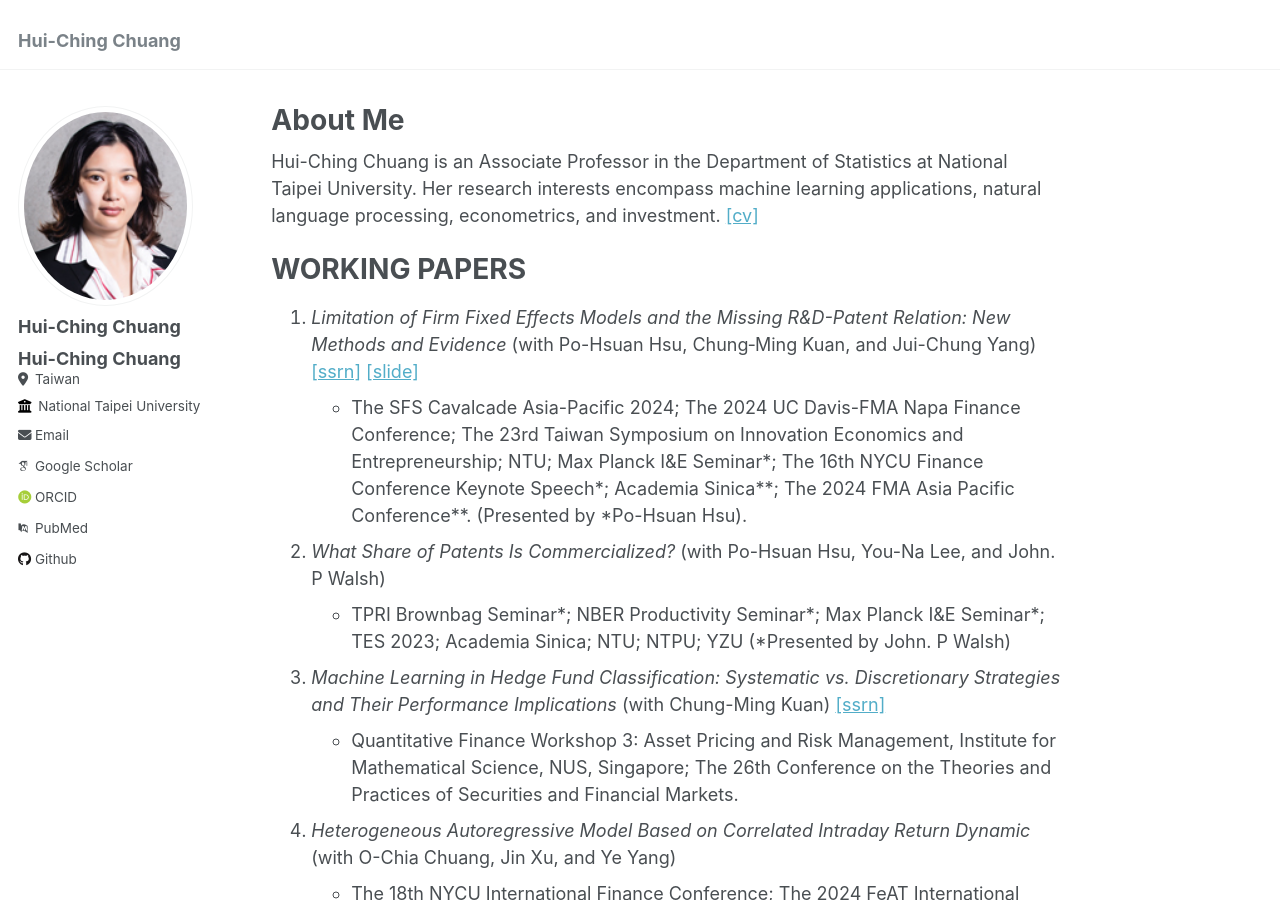
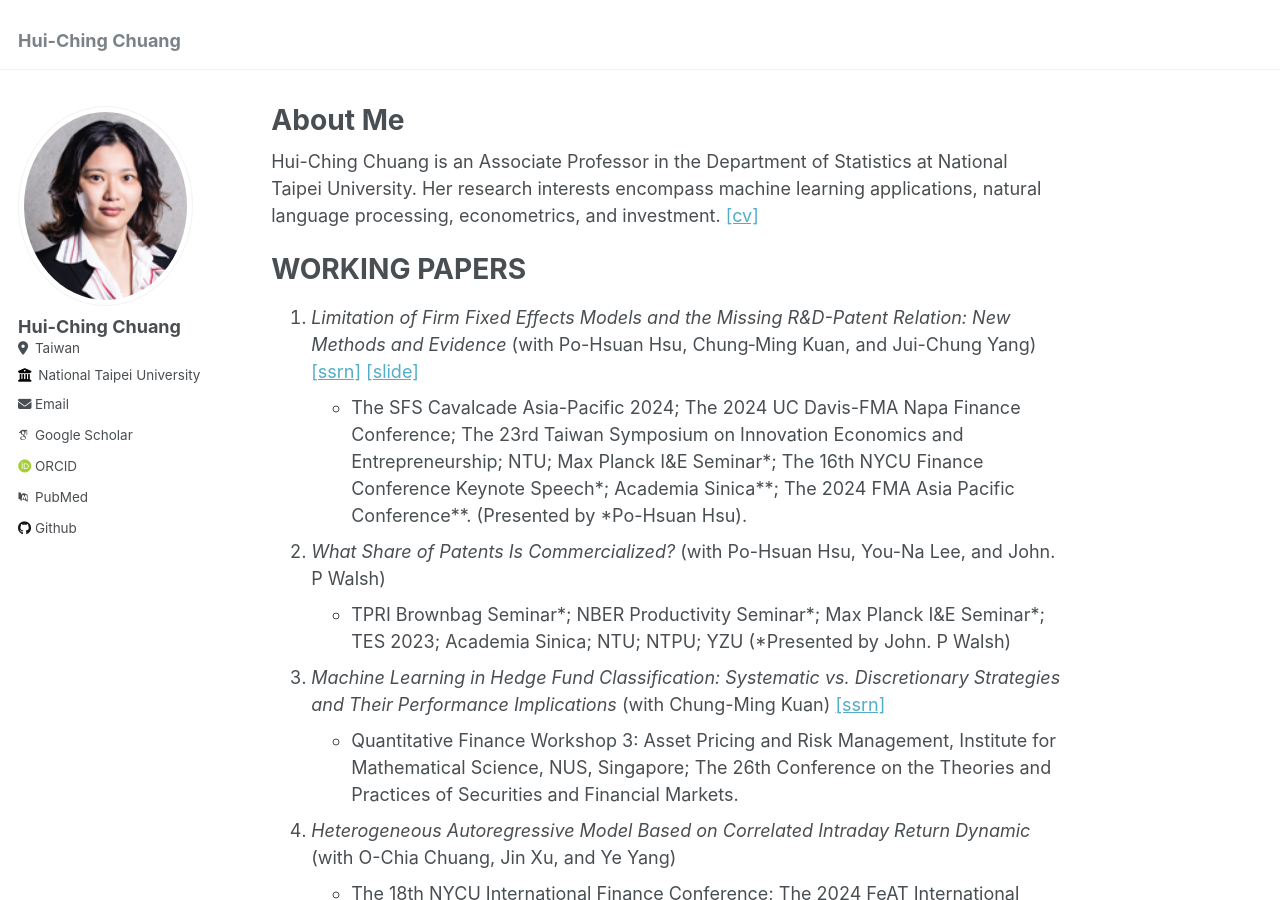
Before and after one commit to hcchuang/hcchuang.github.io, a Jekyll site: the page built from _pages/about.md, in a window 1280 px wide and 900 px high. Built offline with Jekyll 4.4.1, drawn with Linux system fonts in a browser that asks for light colours; some web fonts are replaced.

Commit message:
Update author-profile.html

```diff
--- a/_includes/author-profile.html
+++ b/_includes/author-profile.html
@@ -12,12 +12,6 @@
     {% else %}
     	<img src="{{ author.avatar | prepend: "/images/" | prepend: base_path }}" class="author__avatar" alt="{{ author.name }}">
     {% endif %}
-  </div>
-
-  <div class="author__content">
-    <h3 class="author__name">{{ author.name }}</h3>
-    {% if author.pronouns %}<p class="author__pronouns">{{ author.pronouns }}</p>{% endif %}
-    {% if author.bio %}<p class="author__bio">{{ author.bio }}</p>{% endif %}
   </div>
 
   <div class="author__content">
```
